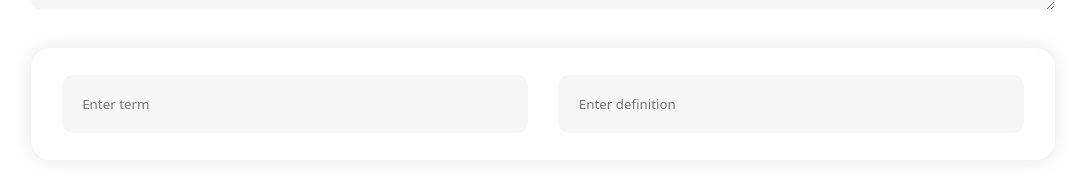
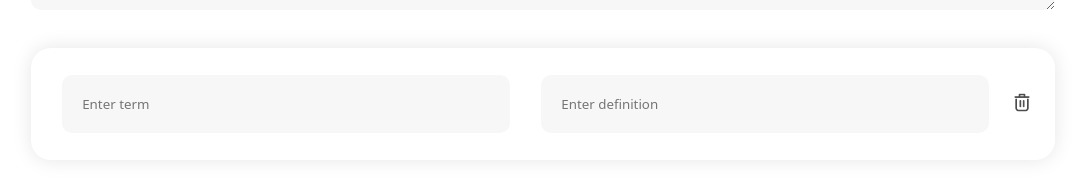
Before and after one commit to jacobyangg9/quizly, a React (Vite) app: page /create in a window 1280 px wide. Shown: the part 268-451 px from the top of the page, without its empty margins (97-1183 px from the left). Built offline with nearby package versions, Linux system fonts and the light colour scheme.

Commit message:
Trashcan icon to each flashcard

```diff
--- a/src/Create/Create.jsx
+++ b/src/Create/Create.jsx
@@ -1,5 +1,6 @@
 import styles from '../Create/Create.module.css';
 import { useState } from 'react';
+import trashBin from '../Assets/delete.png';
 
 function Create() {
 
@@ -35,6 +36,7 @@ function Create() {
                     <div key={index} className={styles.flashcardWrapper}>
                         <input placeholder="Enter term" className={styles.flashcardInput} id={styles.flashcardTermInput} value={card.term} onChange={(e) => updateCards(index, "term", e.target.value)}></input>
                         <input placeholder="Enter definition" className={styles.flashcardInput} id={styles.flashcardDefInput} value={card.definition} onChange={(e) => updateCards(index, "definition", e.target.value)}></input>
+                        <button className={styles.deleteFlashcardButton}><img src={trashBin} className={styles.trashBin}></img></button>
                     </div>
                 ))}
                 <div className={styles.addCardWrapper}>
--- a/src/Create/Create.module.css
+++ b/src/Create/Create.module.css
@@ -109,7 +109,7 @@
 }
 
 #flashcardDefInput {
-    margin-right: 3%;
+    margin-right: -1.5%;
 }
 
 .addCardWrapper {
@@ -136,3 +136,25 @@
     transition: background-color 0.5s ease;
     cursor: pointer;
 }
+
+.deleteFlashcardButton {
+    margin-left: 0%;
+    margin-right: 1.5%;
+    background-color: transparent;
+    border: none;
+    cursor: pointer;
+    border-radius: 10px;
+    padding: 0.5rem;
+    transition: background-color 0.3s;
+}
+
+.deleteFlashcardButton:hover {
+    background-color: hsl(0, 0%, 94%);
+    transition: background-color 0.3s;
+}
+
+.trashBin {
+    width: 1.2rem;
+    height: 1.2rem;
+    opacity: 0.7;
+}
```
Also changed, not shown: src/assets/delete.png (added).
